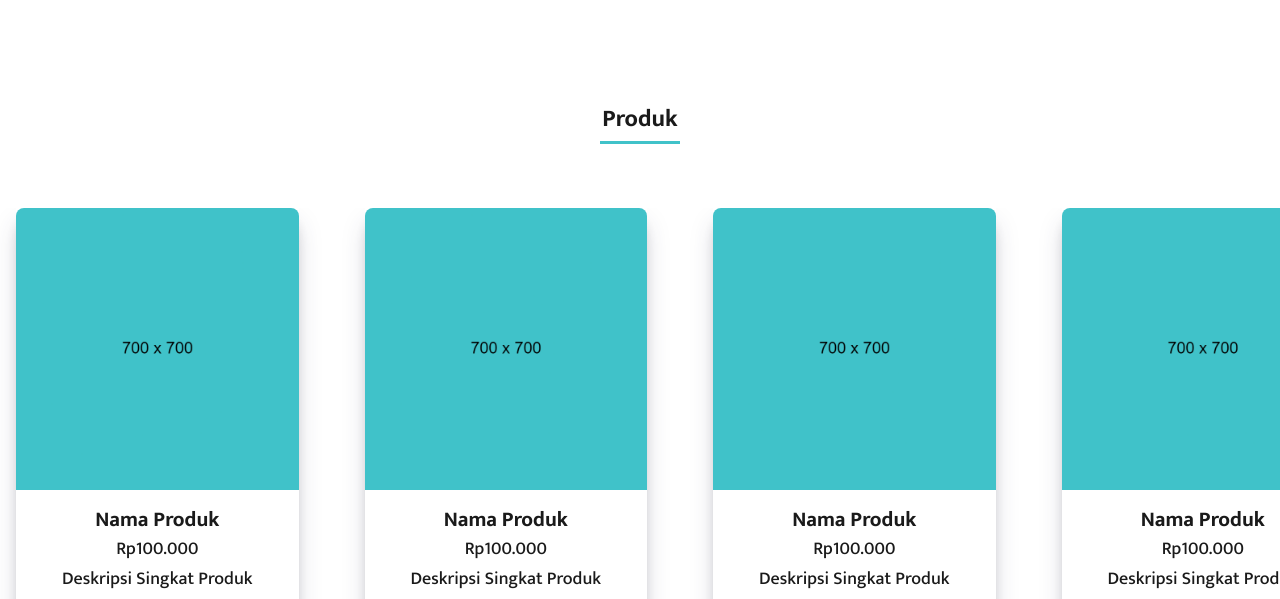
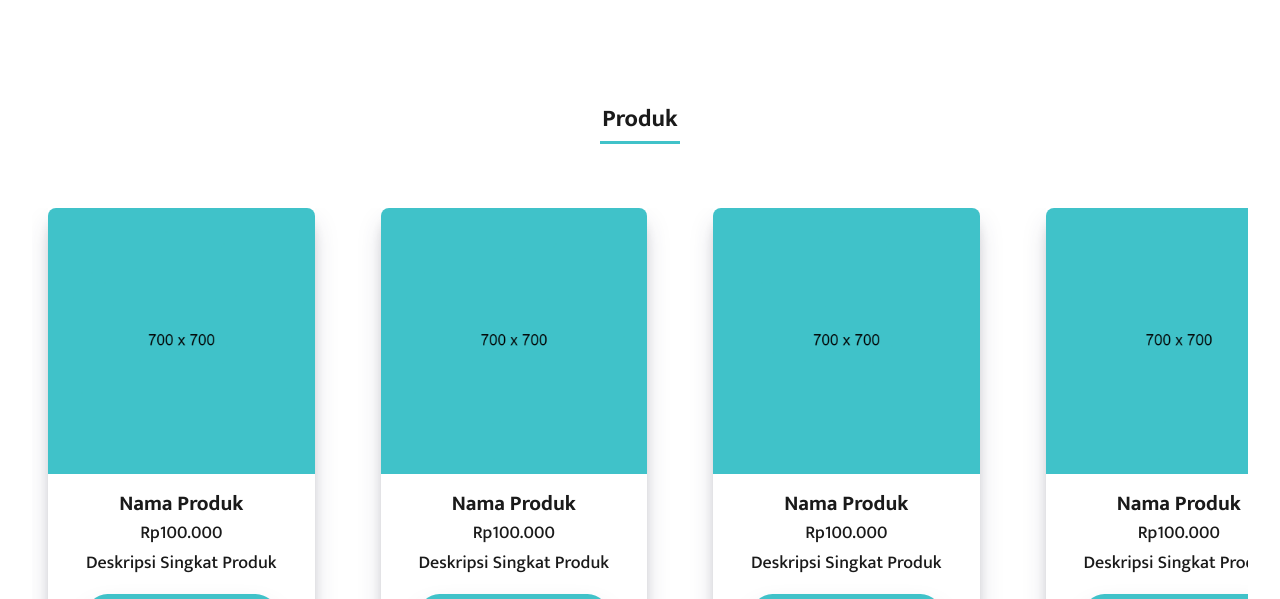
Before and after one commit to ziruiwastaken/ziruiwastaken.github.io, a website built with Parcel: page index.html in a window 1280 px wide. Shown: the part 917-1516 px from the top of the page. Built offline with nearby package versions, Linux system fonts and the light colour scheme; files whose address does not match are found by name.

Commit message:
Update style.css
Fix slider

```diff
--- a/assets/css/style.css
+++ b/assets/css/style.css
@@ -156,7 +156,7 @@ div.line {
 }
 
 section#products {
-    padding: 2rem 0rem;
+    padding: 2rem;
 }
 
 .img-product {
```
